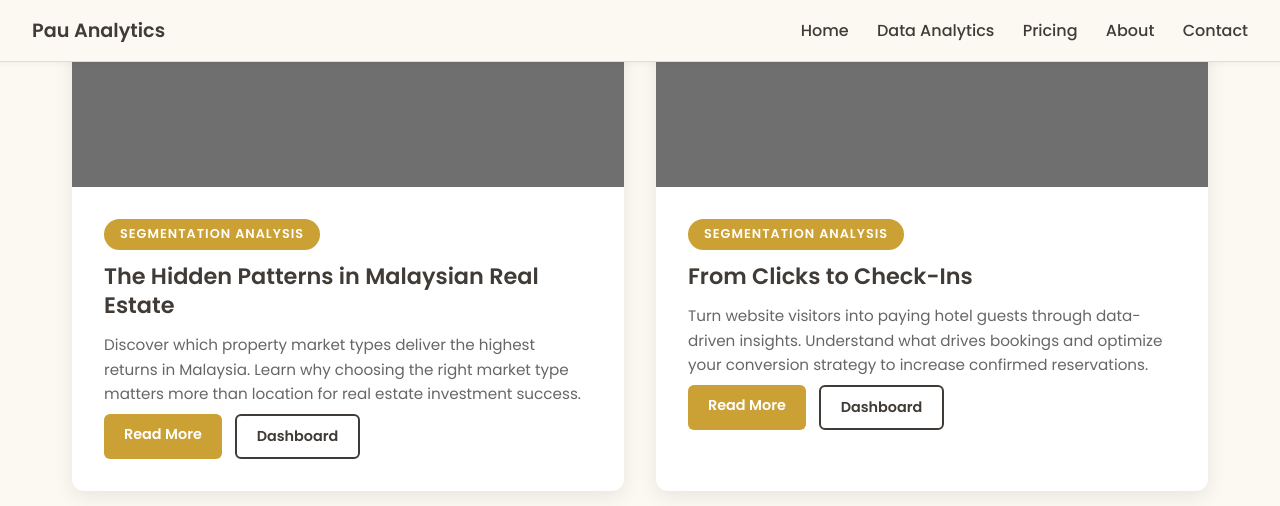
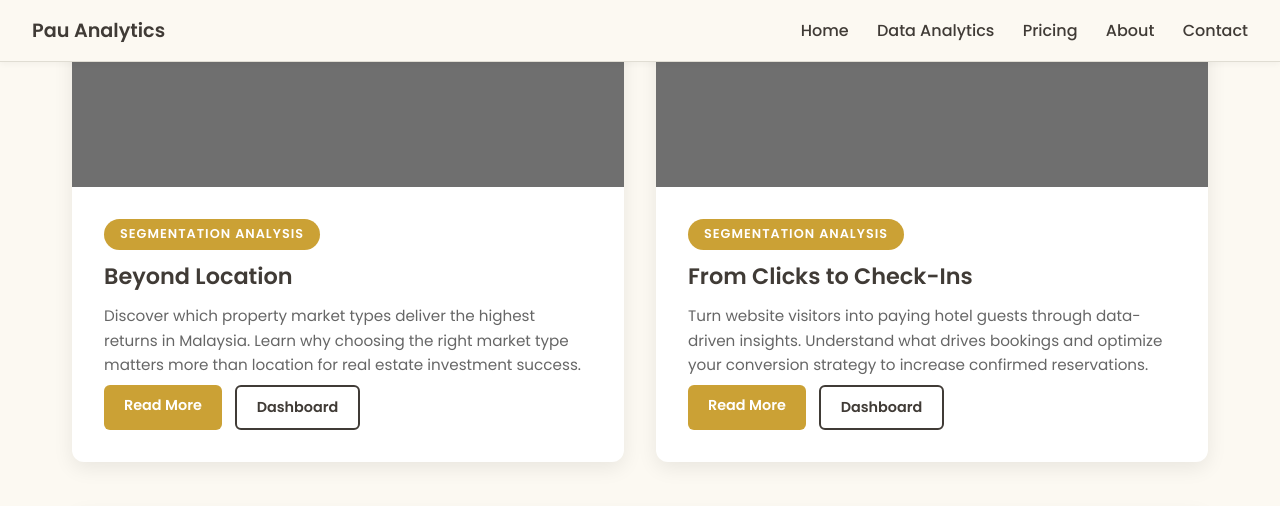
Before and after one commit to lyven81/pinnacles-learning-website, a Jekyll site: the page index.html, which Jekyll copies as it is, in a window 1280 px wide and 900 px high, scrolled down 551 px, cut to the strip 0-506 px from the top of the window. Built offline with Jekyll 4.4.1, drawn with Linux system fonts in a browser that asks for light colours.

Commit message:
Update case study title from The Hidden Patterns in Malaysian Real Estate to Beyond Location
Simplified case study title on homepage for better clarity:
- Old: The Hidden Patterns in Malaysian Real Estate
- New: Beyond Location

Description and links remain unchanged.

🤖 Generated with [Claude Code](https://claude.com/claude-code)

Co-Authored-By: Claude <noreply@anthropic.com>

```diff
--- a/index.html
+++ b/index.html
@@ -550,7 +550,7 @@
           <div class="story-card-image" style="background-image: url('https://lyven81.github.io/data-analyst-portfolio/images/hidden-patterns-malaysian-real-estate/cover image.png'); filter: brightness(0.7);"></div>
           <div class="story-card-content">
             <span class="story-badge">Segmentation Analysis</span>
-            <h3 class="story-title">The Hidden Patterns in Malaysian Real Estate</h3>
+            <h3 class="story-title">Beyond Location</h3>
             <p class="story-description">Discover which property market types deliver the highest returns in Malaysia. Learn why choosing the right market type matters more than location for real estate investment success.</p>
             <div class="story-buttons">
               <a href="https://www.pauanalytics.com/case-study/hidden-patterns-malaysian-real-estate.html" class="cta-button" target="_blank">Read More</a>
```
